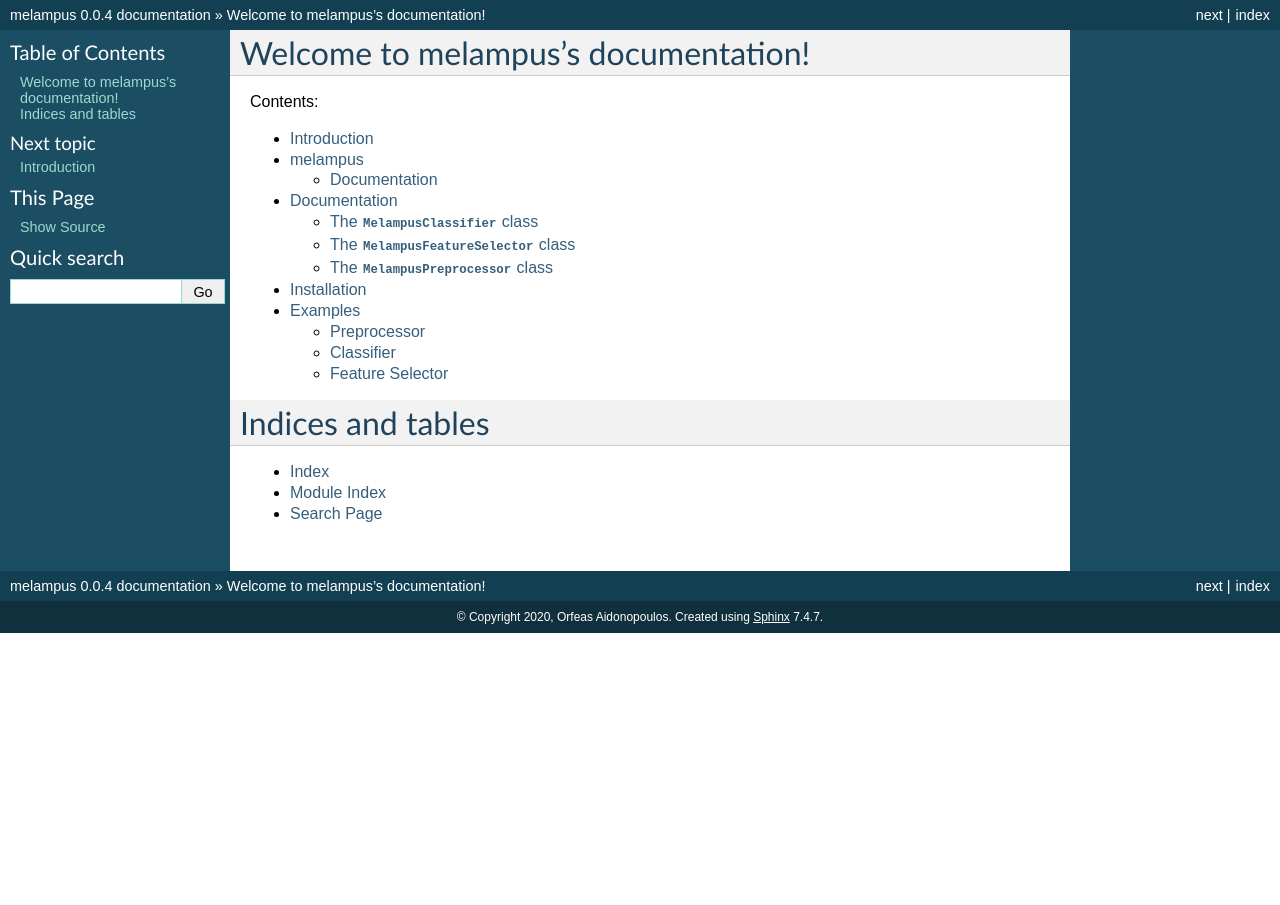
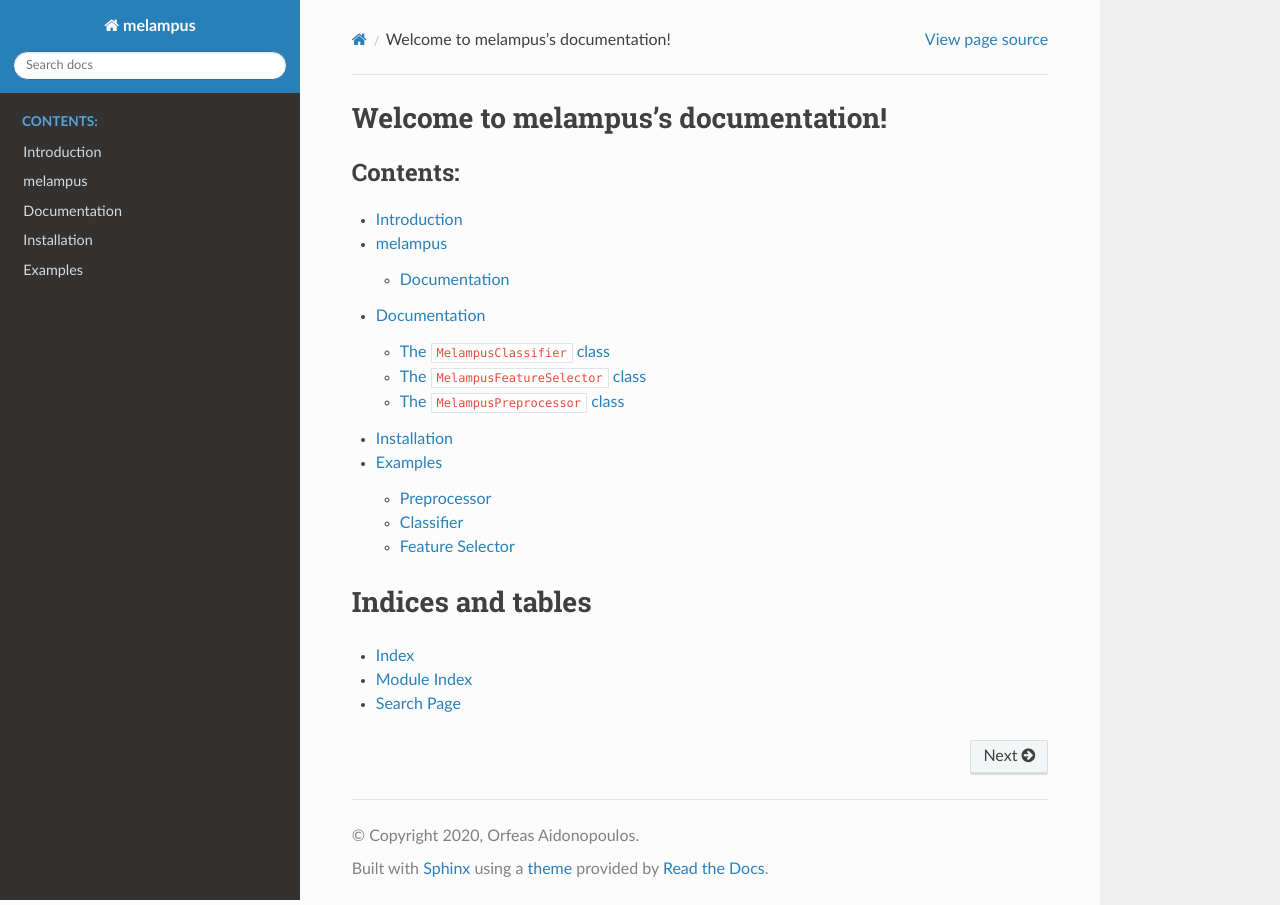
Before and after one commit to medgift/quantimage-melampus, a Sphinx documentation site: the page built from docs/source/index.rst, in a window 1280 px wide. Built offline with Sphinx 7.4.7 and the Read the Docs theme 2.0.0, drawn with Linux system fonts in a browser that asks for light colours; pages that are not in the unit, such as notebooks, are missing from menus.

Commit message:
gamo to xristo tous gia tutorials, bug fixed

```diff
--- a/docs/source/conf.py
+++ b/docs/source/conf.py
@@ -12,9 +12,8 @@
 #
 import os
 import sys
-
 sys.path.insert(0, os.path.abspath('../../melampus/'))
-# sys.path.append('/home/orfeas/PycharmProjects/melampus/melampus/')
+#sys.path.insert(0, os.path.abspath('/home/orfeas/PycharmProjects/melampus/melampus/'))
 
 
 # -- Project information -----------------------------------------------------
@@ -62,8 +61,7 @@
 # The theme to use for HTML and HTML Help pages.  See the documentation for
 # a list of builtin themes.
 #
-#html_theme = 'sphinx_rtd_theme'
-html_theme = 'classic'
+html_theme = 'sphinx_rtd_theme'
 
 # Add any paths that contain custom static files (such as style sheets) here,
 # relative to this directory. They are copied after the builtin static files,
--- a/docs/source/melampus.rst
+++ b/docs/source/melampus.rst
@@ -5,7 +5,7 @@
 The ``MelampusClassifier`` class
 --------------------------------------
 
-.. autoclass:: melampus.MelampusClassifier
+.. automodule:: melampus.classifier
    :members:
    :undoc-members:
    :show-inheritance:
@@ -13,7 +13,7 @@
 The ``MelampusFeatureSelector`` class
 --------------------------------------
 
-.. autoclass:: melampus.MelampusFeatureSelector
+.. automodule:: melampus.feature_selector
    :members:
    :undoc-members:
    :show-inheritance:
@@ -21,7 +21,7 @@
 The ``MelampusPreprocessor`` class
 --------------------------------------
 
-.. autoclass:: melampus.MelampusPreprocessor
+.. automodule:: melampus.preprocessor
    :members:
    :undoc-members:
    :show-inheritance:
```
Also changed, not shown: melampus/melampus/documentations/classifier.md (renamed from melampus/documentations/classifier.md), melampus/melampus/documentations/feature_selector.md (renamed from melampus/documentations/feature_selector.md), melampus/melampus/documentations/index.md (renamed from melampus/documentations/index.md), melampus/melampus/documentations/preprocessor.md (renamed from melampus/documentations/preprocessor.md).
